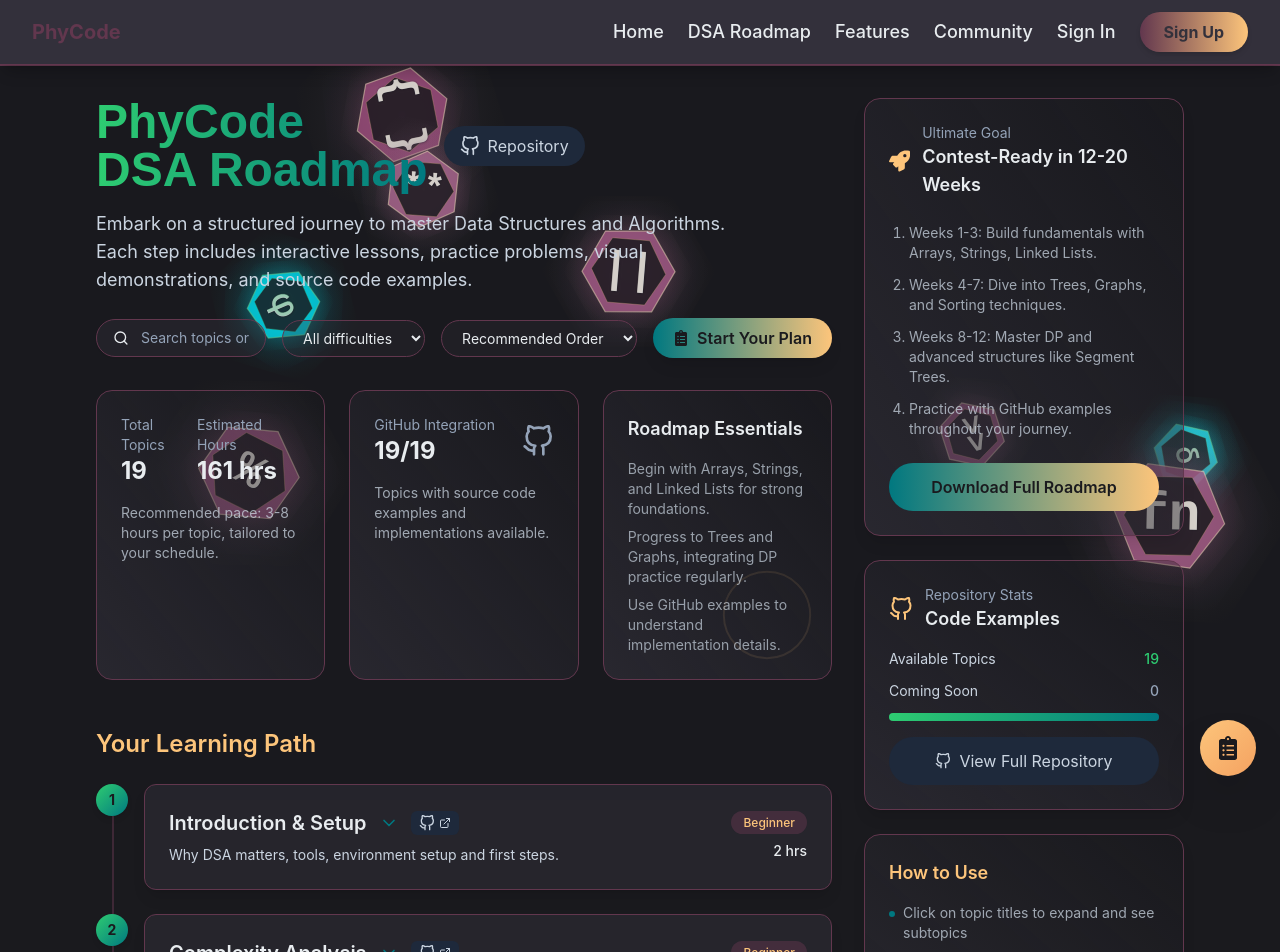
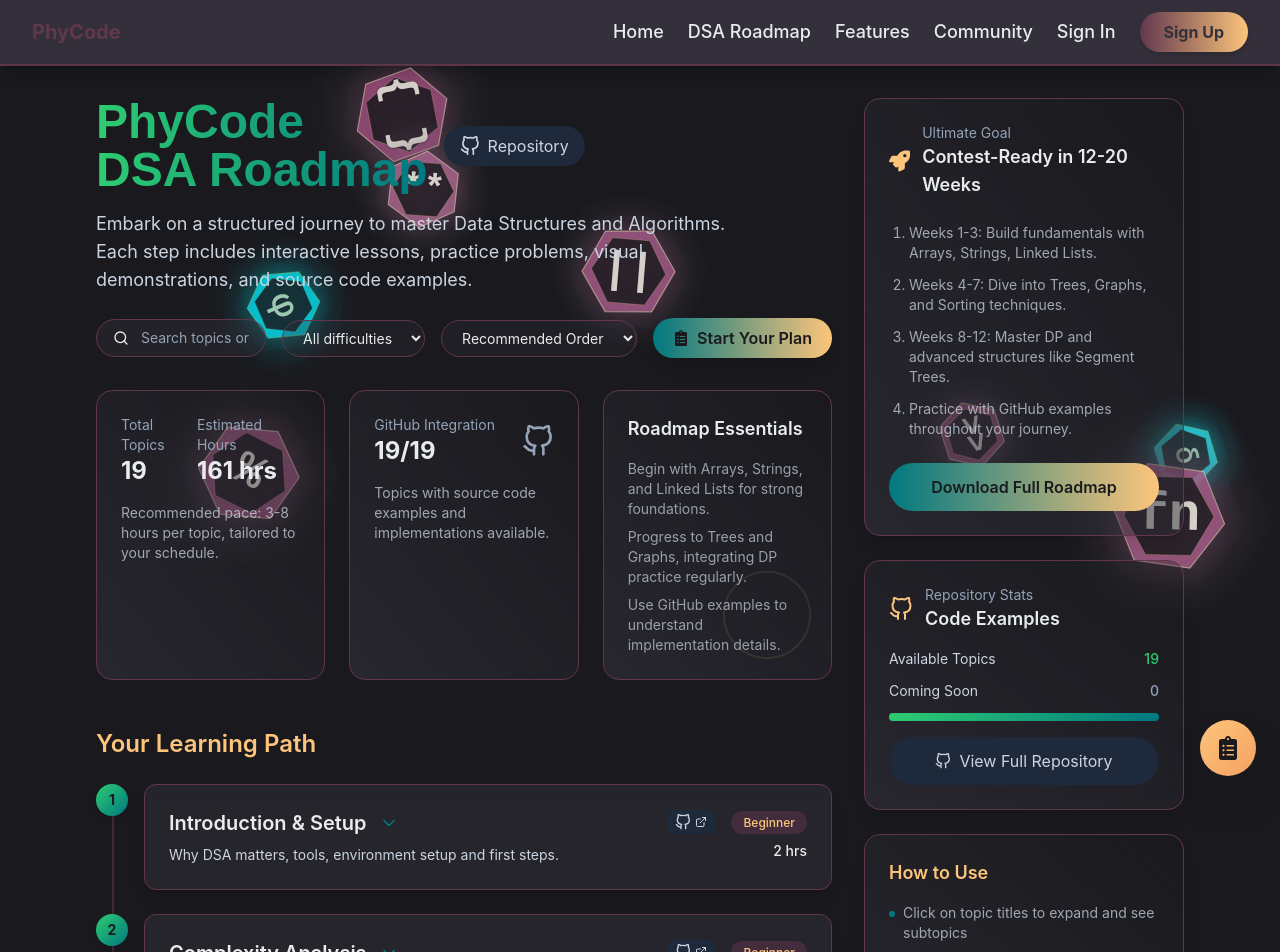
Before and after one commit to Bushraabir/PhyCode, a Next.js app: page /dsa/dsaHome in a window 1280 px wide. Shown: the top 952 px of the page. Built offline with nearby package versions, Linux system fonts and the light colour scheme.

Commit message:
updated styles

```diff
--- a/src/pages/dsa/dsaHome.tsx
+++ b/src/pages/dsa/dsaHome.tsx
@@ -516,7 +516,10 @@
                                   {expandedTopics.has(t.slug) ? <FiChevronUp className="w-5 h-5" /> : <FiChevronDown className="w-5 h-5" />}
                                 </div>
                               )}
-                              <GitHubLink githubPath={t.githubPath} />
+                                <div className=" ml-auto ">
+                                  <GitHubLink githubPath={t.githubPath} />
+                                </div>
+
                             </div>
                             <p className="mt-2 text-sm text-slate-300">{t.blurb}</p>
                           </div>
```
